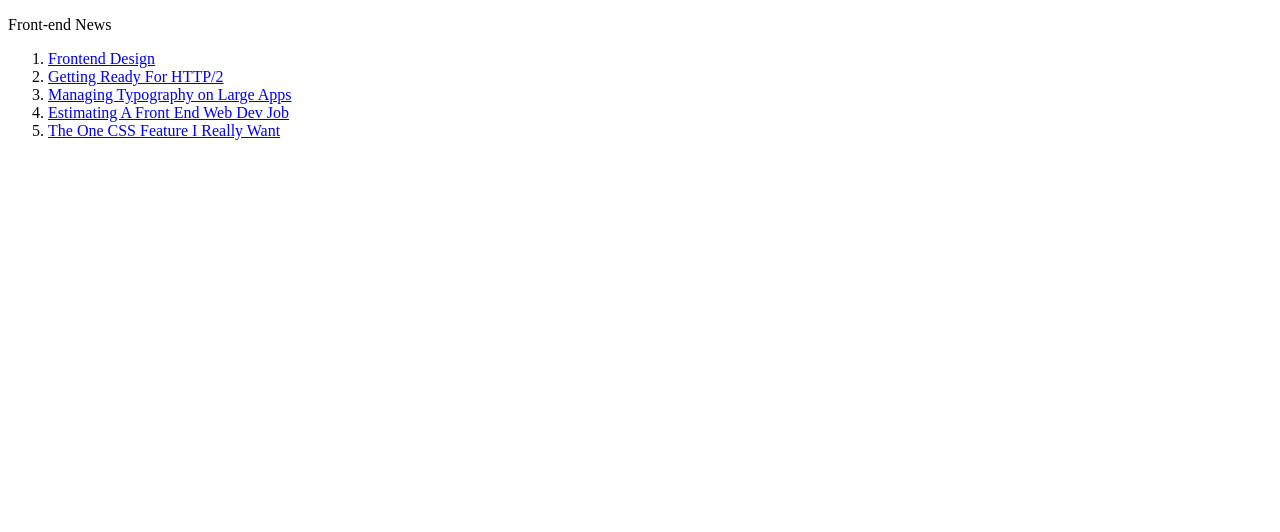
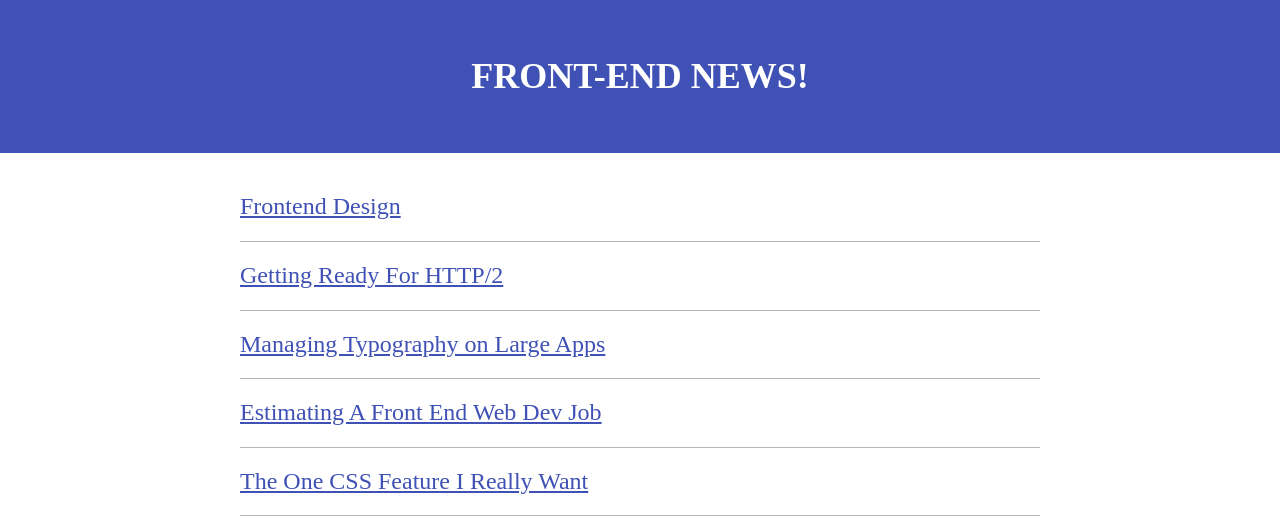
Before and after one commit to VishAlSahim/FrontEndNewsScreencast, a plain HTML site: page index.html in a window 1280 px wide. Drawn offline with Linux system fonts and the light colour scheme.

Commit message:
Added styles to news section

```diff
--- a/index.html
+++ b/index.html
@@ -3,29 +3,35 @@
   <head>
       <title>Front-end News</title>
       <meta charset='utf-8' />
+      <link rel='stylesheet' href='normalize.css' />
+      <link rel='stylesheet' href='main.css' />
   </head>
     <body>
-      <header>
-        <p>Front-end News</p>
+      <header class='hero'>
+        <div class='container'>
+          <p class='logo'>Front-end News!</p>
+        </div>
       </header>
-      <main>
-        <ol>
-          <li>
-            <a href="#">Frontend Design</a>
+      <main class='content'>
+        <div class='container'>
+          <ol class='news'>
+            <li class='news-item'>
+              <a class='news-link' href='#'>Frontend Design</a>
             </li>
-          <li>
-            <a href="#">Getting Ready For HTTP/2</a>
+            <li class='news-item'>
+              <a class='news-link' href='#'>Getting Ready For HTTP/2</a>
             </li>
-          <li>
-            <a href="#">Managing Typography on Large Apps</a>
+            <li class='news-item'>
+              <a class='news-link' href='#'>Managing Typography on Large Apps</a>
             </li>
-          <li>
-            <a href="#">Estimating A Front End Web Dev Job</a>
+            <li class='news-item'>
+              <a class='news-link' href='#'>Estimating A Front End Web Dev Job</a>
             </li>
-          <li>
-            <a href="#">The One CSS Feature I Really Want</a>
+            <li class='news-item'>
+              <a class='news-link' href='#'>The One CSS Feature I Really Want</a>
             </li>
           </ol>
+        </div>
       </main>
     </body>
 </html>
--- a/main.css
+++ b/main.css
@@ -17,9 +17,37 @@ body {
 
 }
 
-.header {
-  background-color: rgb(64,84,178);
+.hero {
+  background-color: #3f51b5;
+  color: #fff;
+  margin-bottom: 40px;
+  padding: 20px 0;
+  text-align: center;
 }
+
+.logo {
+  font-size: 36px;
+  text-transform: uppercase;
+  font-weight: bold;
+}
+
+.news-item {
+  border-bottom: 1px solid #b6b6b6;
+  margin-bottom: 20px;
+  padding-bottom: 20px;
+}
+
+.news-link {
+  color: #3f51b5;
+  font-size: 24px;
+}
+
+.container {
+  margin: 0 auto;
+  max-width: 800px;
+}
+
+
 
 h1, h2, h3, h4, h5, h6 {
 
@@ -34,7 +62,9 @@ a {
 }
 
 ol {
-
+  margin: 0;
+  padding: 0;
+  list-style-type: none;
 }
 
 li {
```
Lines whose indentation alone changed are shown as unchanged.
